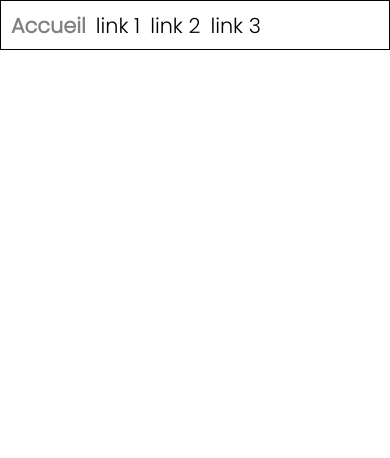
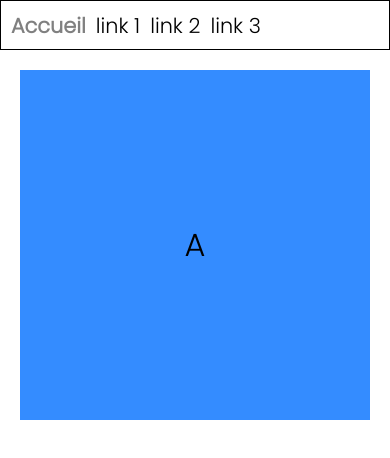
Before and after one commit to lroux07/flex_project, a website built with Vite: page index.html in a window 390 px wide. Built offline with nearby package versions, Linux system fonts and the light colour scheme.

Commit message:
Block A Mobile

```diff
--- a/index.html
+++ b/index.html
@@ -25,6 +25,10 @@
           </li>
         </ul>
       </nav>
+
+      <div class="block-a">
+        A
+      </div>
     </header>
     <script type="module" src="/main.js"></script>
   </body>
--- a/style.css
+++ b/style.css
@@ -41,3 +41,16 @@ a {
     color: gray;
     font-weight: 600;
 }
+
+
+/* Block A */
+
+.block-a {
+    background-color: rgb(52, 140, 255);
+    height: 350px;
+    margin: 20px 20px;
+    display: flex;
+    align-items: center;
+    justify-content: center;
+    font-size: 2rem;
+}
```
